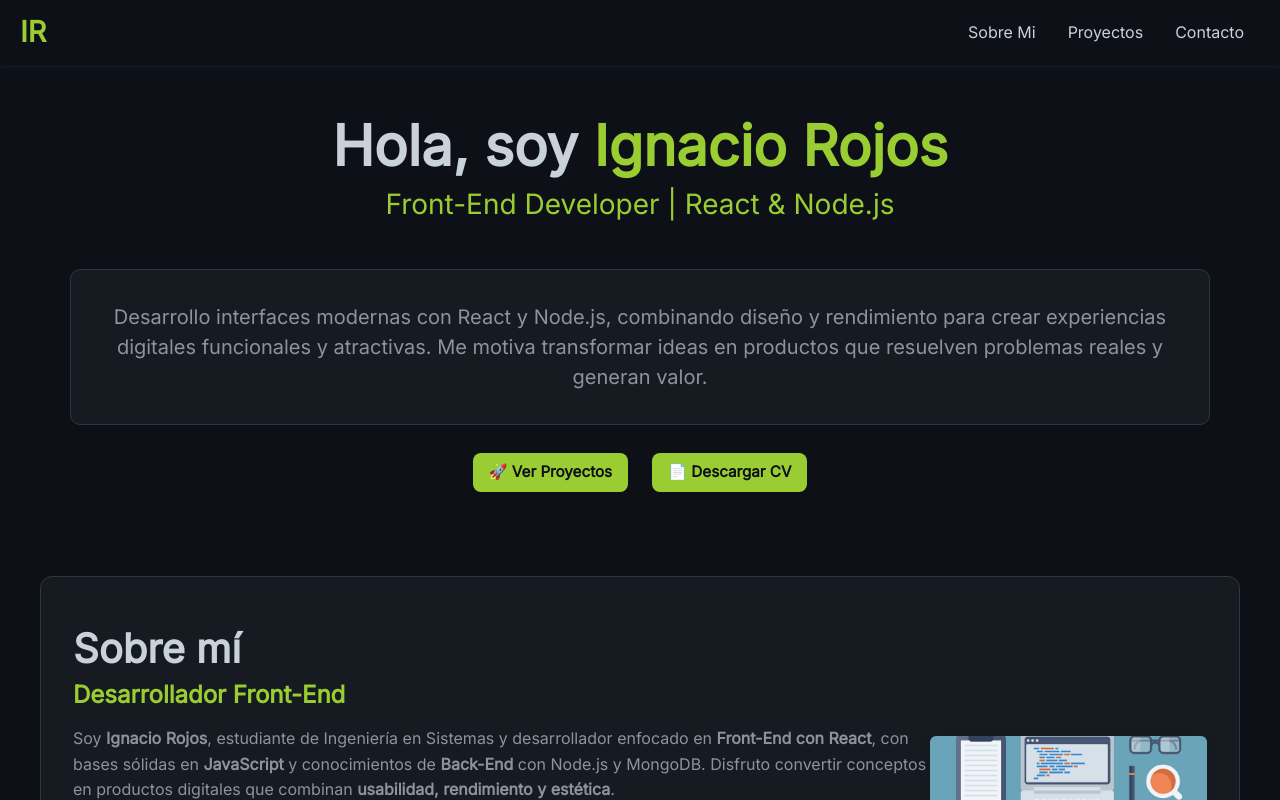
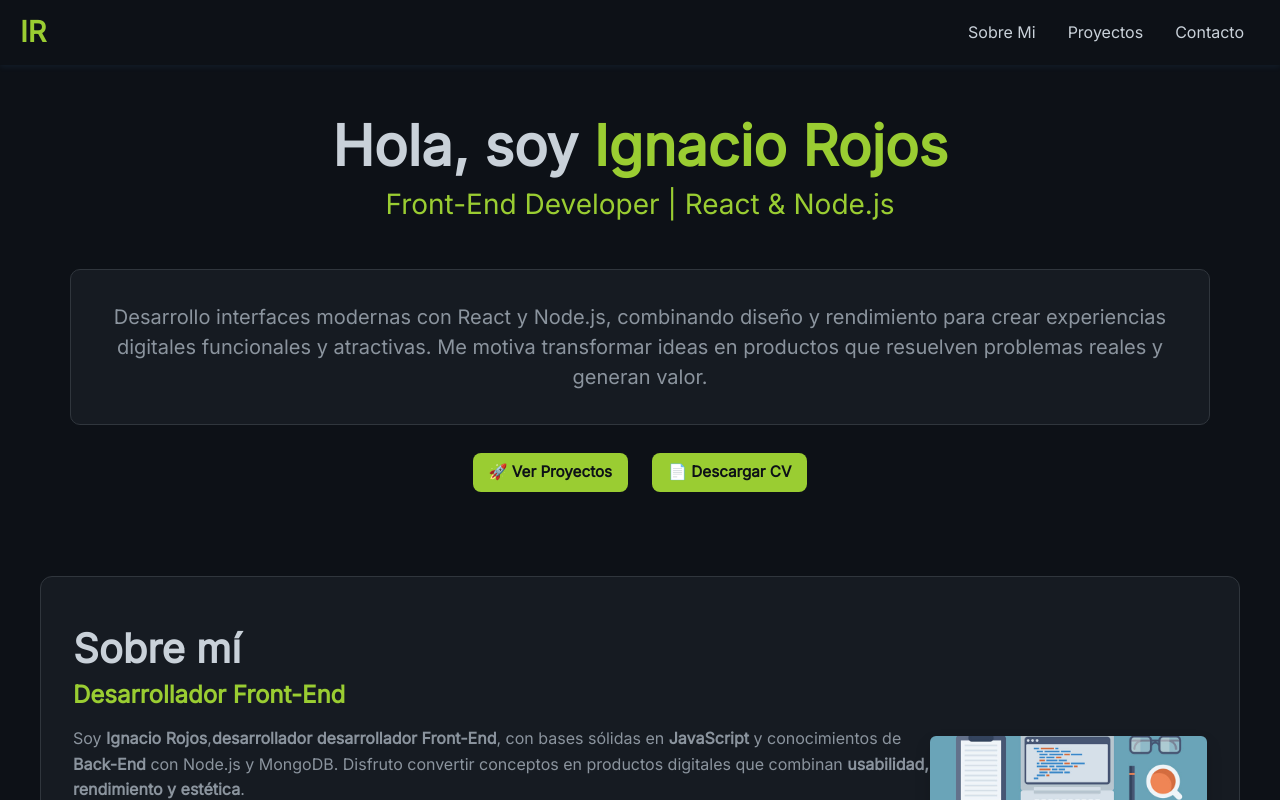
Before and after one commit to IgnacioRojos/Porfolio-react-js, a React (Create React App) app: page / in a window 1280 px wide. Shown: the top 800 px of the page. Built offline with nearby package versions, Linux system fonts and the light colour scheme.

Commit message:
se arreglo el texto de about

```diff
--- a/src/Componentes/About/about.jsx
+++ b/src/Componentes/About/about.jsx
@@ -87,8 +87,7 @@ const About = () => {
           <h1 className="about-name">Sobre mí</h1>
           <h2 className="about-profession">Desarrollador Front-End</h2>
           <p className="about-description mt-3">
-            Soy <strong>Ignacio Rojos</strong>, estudiante de Ingeniería en Sistemas y desarrollador
-            enfocado en <strong>Front-End con React</strong>, con bases sólidas en <strong>JavaScript </strong>
+            Soy <strong>Ignacio Rojos</strong>,<strong>desarrollador desarrollador Front-End</strong>, con bases sólidas en <strong>JavaScript </strong>
             y conocimientos de <strong>Back-End</strong> con Node.js y MongoDB.
             Disfruto convertir conceptos en productos digitales que combinan <strong>usabilidad, rendimiento y estética</strong>.
             <br /><br />
```
